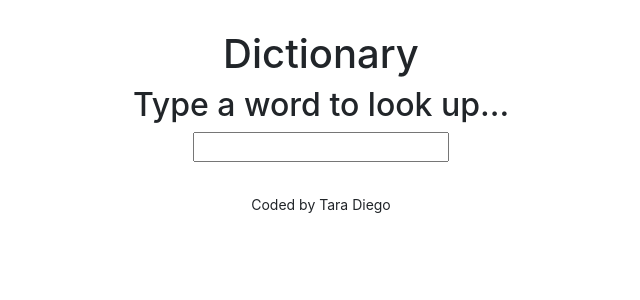
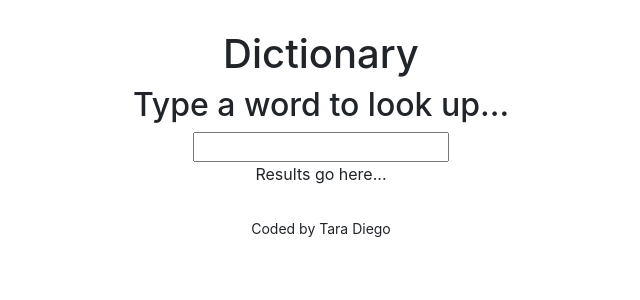
Before and after one commit to tarabite/dictionary-project, a React (Create React App) app: page / in a window 1280 px wide. Shown: the top 300 px of the page, without its empty margins (319-959 px from the left). Built offline with nearby package versions, Linux system fonts and the light colour scheme.

Commit message:
Created Results component

```diff
--- a/src/Dictionary.js
+++ b/src/Dictionary.js
@@ -1,4 +1,5 @@
 import React, { useState } from "react";
+import Results from "./Results";
 import axios from "axios";
 
 import "./Dictionary.css";
@@ -6,7 +7,10 @@ import "./Dictionary.css";
 export default function Dictionary() {
   let [keyword, setKeyword] = useState("");
 
-  function handleResponse(response) {}
+  function handleResponse(response) {
+    console.log(response.data[0]);
+    console.log(response.data[0].meanings[0].definitions[0].definition);
+  }
 
   function search(event) {
     event.preventDefault();
@@ -28,6 +32,7 @@ export default function Dictionary() {
       <form onSubmit={search}>
         <input type="search" onChange={handleKeywordChange} />
       </form>
+      <Results />
     </div>
   );
 }
--- /dev/null
+++ b/src/Results.js
@@ -0,0 +1,7 @@
+import React from "react";
+
+import "./Results.css";
+
+export default function Results() {
+  return <div className="Results">Results go here...</div>;
+}
```
Also changed, not shown: src/Results.css (added).
